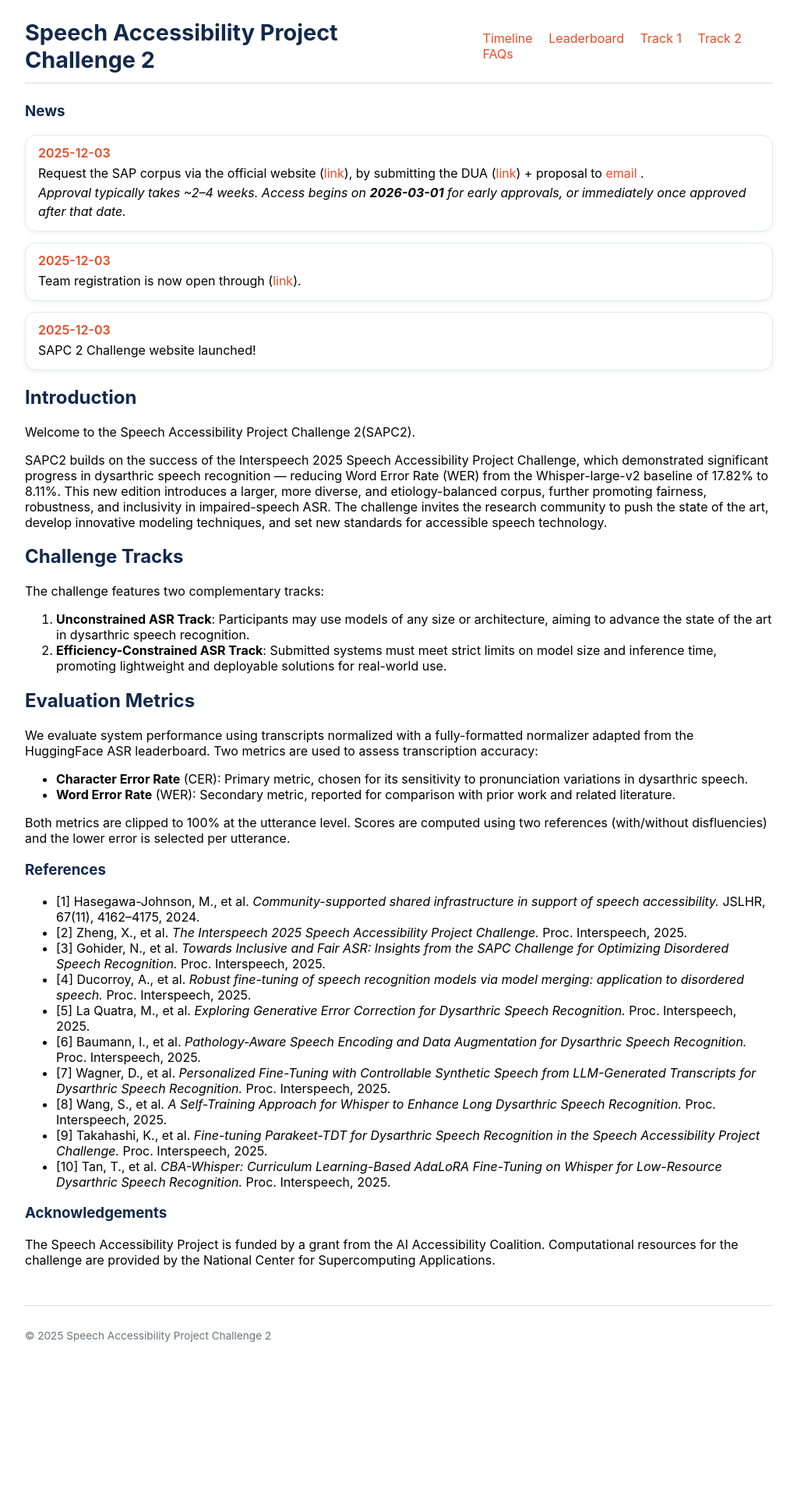
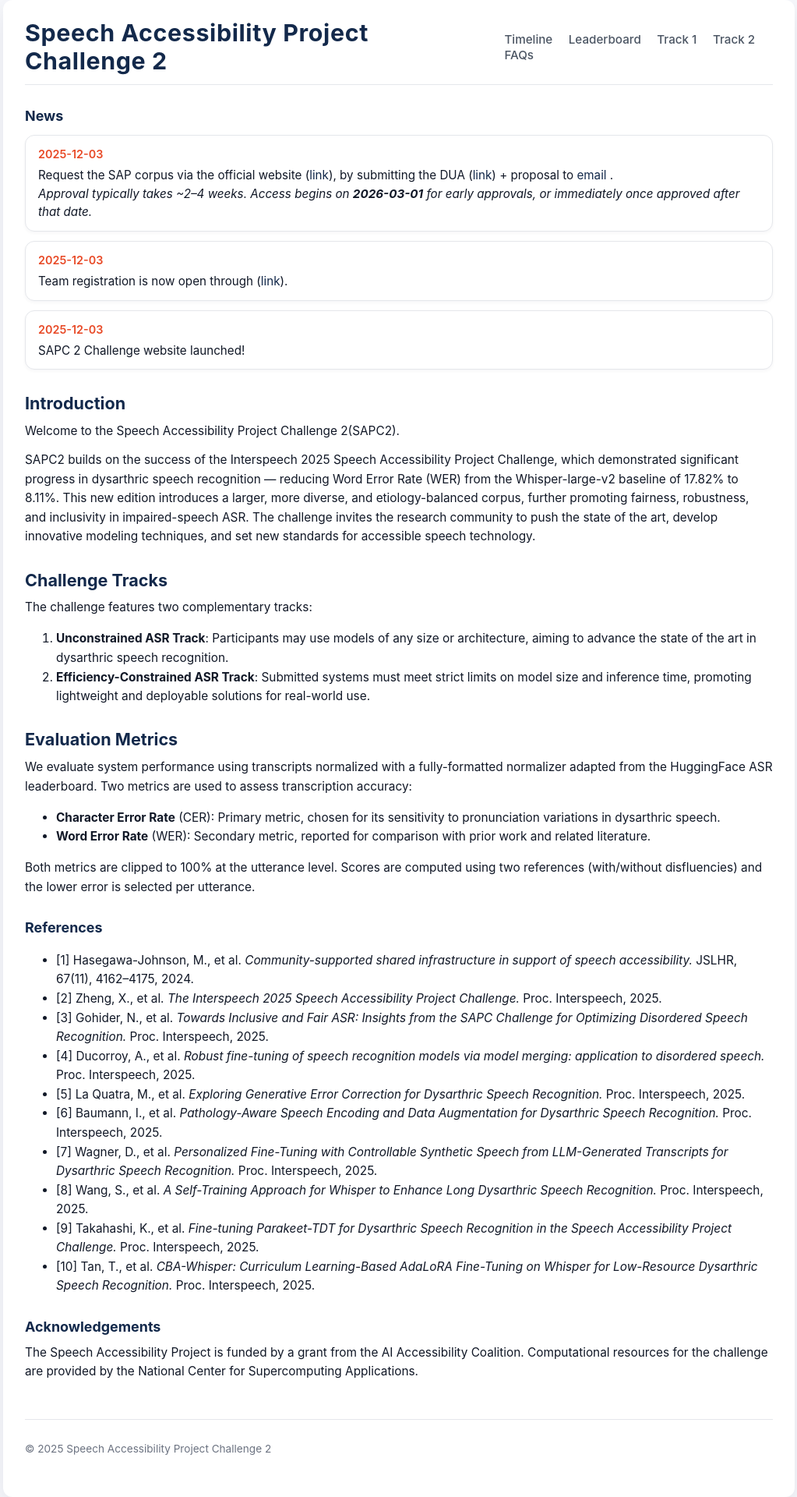
Before and after one commit to xiuwenz2/SAPC2-website, a Jekyll site: the page built from index.md, in a window 1280 px wide. Shown: the whole page at 78% size, without its empty margins (128-1151 px from the left). Built offline with Jekyll 4.4.1, drawn with Linux system fonts in a browser that asks for light colours; before the commit the page ends 1758 px from its top, so only the background shows below that.

Commit message:
Refactor CSS for layout and styling improvements

```diff
--- a/assets/css/style.css
+++ b/assets/css/style.css
@@ -1,93 +1,128 @@
-/* Basic body/reset */
+/* ---------- Base layout ---------- */
+
 body {
   margin: 0;
   font-family: -apple-system, BlinkMacSystemFont, "Segoe UI", Arial, sans-serif;
+  background: #f6f7fb;              /* soft grey background */
+  color: #111827;
 }
 
 .wrapper {
   max-width: 960px;
   margin: 0 auto;
-  padding: 1.5rem;
+  padding: 1.5rem 1.75rem 2.5rem;
+  background: #ffffff;              /* white content card */
+  box-shadow: 0 12px 30px rgba(15, 23, 42, 0.08);
+  border-radius: 12px;
 }
 
-/* Title + nav on one line */
+/* ---------- Header / nav ---------- */
+
 .site-title-nav {
   display: flex;
   align-items: center;
   justify-content: space-between;
   gap: 1.5rem;
   margin-bottom: 1.5rem;
-  border-bottom: 1px solid #ddd;
+  border-bottom: 1px solid #e5e7eb;
   padding-bottom: 0.75rem;
 }
 
 /* Site title */
 .site-title {
-  font-size: 1.8rem;
+  font-size: 1.9rem;
   font-weight: 700;
-  color: #13294B;
+  color: #13294B;                   /* UIUC blue */
   text-decoration: none;
+  letter-spacing: 0.02em;
 }
 
 /* Nav links */
 .site-nav a {
   margin-left: 1rem;
-  color: #E84A27;        /* UIUC orange */
-  text-decoration: none; /* no underline by default */
-  font-weight: 400;
+  color: #4b5563;                   /* neutral gray */
+  text-decoration: none;
+  font-weight: 500;
+  font-size: 0.95rem;
 }
 
 .site-nav a:hover {
+  color: #E84A27;                   /* UIUC orange on hover */
   text-decoration: underline;
 }
 
-/* Main content */
+/* ---------- Main content ---------- */
+
 .page-content {
   margin-top: 1.5rem;
+  line-height: 1.6;
+  font-size: 0.96rem;
 }
 
-/* Footer */
+.page-content p {
+  margin: 0 0 0.8rem;
+}
+
+/* Headings */
+h1, h2, h3, h4, h5, h6 {
+  color: #13294B;                   /* UIUC blue */
+  font-weight: 700;
+  margin-top: 1.6rem;
+  margin-bottom: 0.4rem;
+}
+
+h1 { font-size: 1.6rem; }
+h2 { font-size: 1.35rem; }
+h3 { font-size: 1.12rem; }
+
+/* ---------- Footer ---------- */
+
 .site-footer {
   margin-top: 3rem;
   padding-top: 1rem;
-  border-top: 1px solid #ddd;
+  border-top: 1px solid #e5e7eb;
   font-size: 0.85rem;
-  color: #6a737d;
+  color: #6b7280;
 }
+
+/* ---------- News section ---------- */
 
 .news-list {
   display: flex;
   flex-direction: column;
-  gap: 14px;
+  gap: 12px;
   margin-top: 10px;
 }
 
 .news-item {
-  background: white;
-  border-radius: 14px;
+  background: #ffffff;
+  border-radius: 12px;
   padding: 12px 16px;
-  border: 1px solid #e2e8f0;
-  box-shadow: 0 2px 6px rgba(0,0,0,.06);
+  border: 1px solid #e5e7eb;
+  box-shadow: 0 2px 4px rgba(15, 23, 42, 0.04);
 }
 
 .news-date {
   font-weight: 600;
-  color: #E84A27;
+  color: #E84A27;                   /* UIUC orange date */
   margin-bottom: 4px;
+  font-size: 0.9rem;
 }
 
 .news-text {
   line-height: 1.55;
+  font-size: 0.95rem;
 }
 
-/* Global link color (UIUC palette) */
+/* ---------- Links ---------- */
+
+/* Global link style in content */
 a {
-  color: #E84A27;            /* UIUC orange */
+  color: #13294B;                   /* UIUC blue */
   text-decoration: none;
 }
 
-/* UIUC blue headings */
-h1, h2, h3, h4, h5, h6 {
-  color: #13294B;   /* Illinois Blue */
-  font-weight: 700;
+a:hover {
+  color: #E84A27;                   /* UIUC orange on hover */
+  text-decoration: underline;
 }
```
